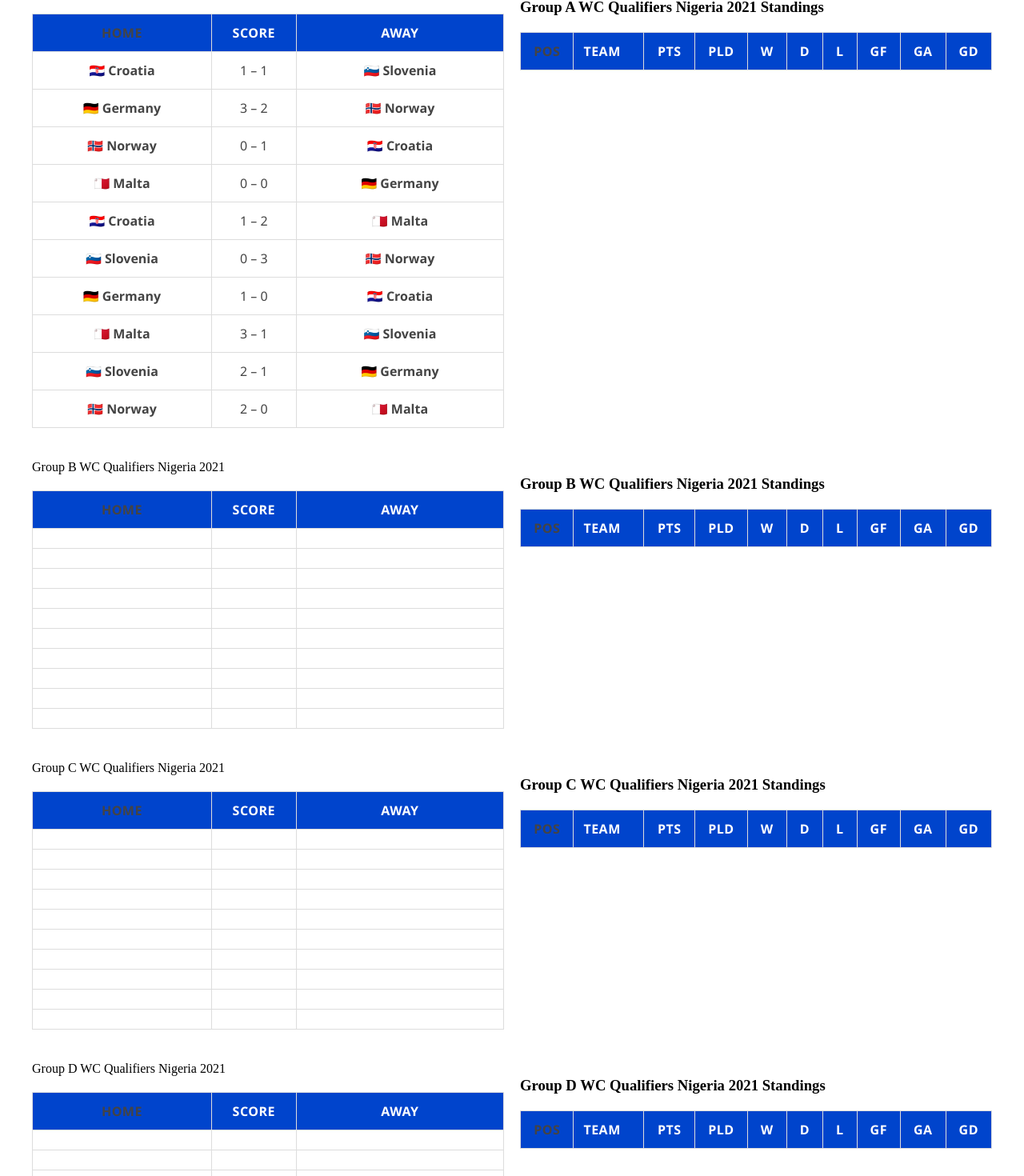
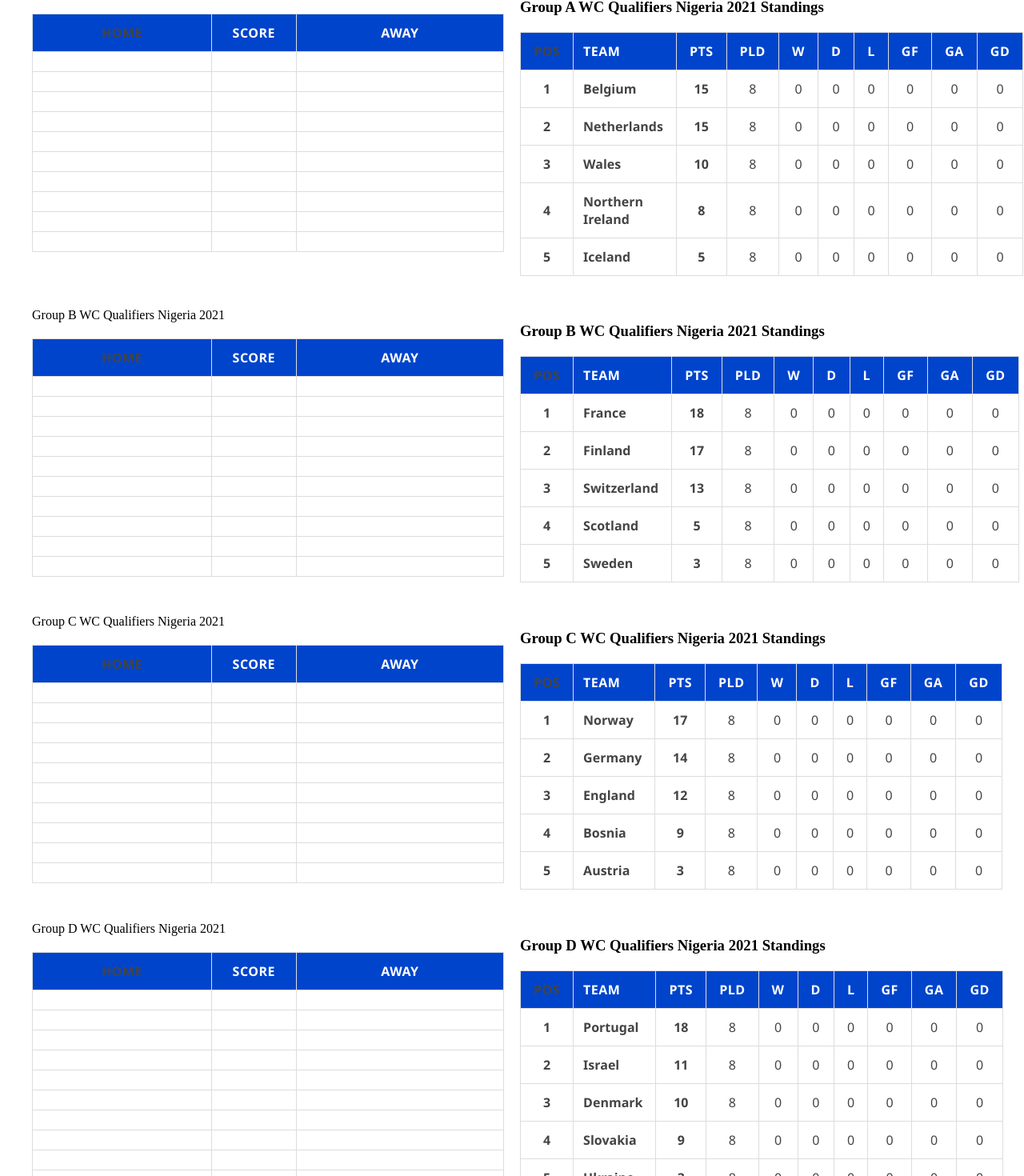
Before and after one commit to MarcusMachado15/whoisgonnawin-clean, a Next.js app: page / in a window 1280 px wide. Shown: the part 9745-11215 px from the top of the page at 80% size. Built offline with nearby package versions, Linux system fonts and the light colour scheme.

Commit message:
Atualiza jogos do Grupo A | Qualifiers Nigeria 2021

```diff
--- a/app/page.tsx
+++ b/app/page.tsx
@@ -236,16 +236,16 @@ const groupMatchesEurope: Record<string, Match[]> = {
     { home: '🇳🇴 Norway',        score: '2 – 0', away: '🇲🇹 Malta'        },
   ],
   'Group A WC Qualifiers Nigeria 2021':[
-    { home: '🇭🇷 Croatia',       score: '1 – 1', away: '🇸🇮 Slovenia'    },
-    { home: '🇩🇪 Germany',       score: '3 – 2', away: '🇳🇴 Norway'       },
-    { home: '🇳🇴 Norway',        score: '0 – 1', away: '🇭🇷 Croatia'     },
-    { home: '🇲🇹 Malta',         score: '0 – 0', away: '🇩🇪 Germany'     },
-    { home: '🇭🇷 Croatia',       score: '1 – 2', away: '🇲🇹 Malta'        },
-    { home: '🇸🇮 Slovenia',      score: '0 – 3', away: '🇳🇴 Norway'       },
-    { home: '🇩🇪 Germany',       score: '1 – 0', away: '🇭🇷 Croatia'     },
-    { home: '🇲🇹 Malta',         score: '3 – 1', away: '🇸🇮 Slovenia'    },
-    { home: '🇸🇮 Slovenia',      score: '2 – 1', away: '🇩🇪 Germany'     },
-    { home: '🇳🇴 Norway',        score: '2 – 0', away: '🇲🇹 Malta'        },
+    { home: '',       score: '', away: ''    },
+    { home: '',       score: '', away: ''       },
+    { home: '',        score: '', away: ''     },
+    { home: '',         score: '', away: ''     },
+    { home: '',       score: '', away: ''        },
+    { home: '',      score: '', away: ''       },
+    { home: '',       score: '', away: ''     },
+    { home: '',         score: '', away: ''    },
+    { home: '',      score: '', away: ''     },
+    { home: '',        score: '', away: ''        },
   ],
   'Group B WC Qualifiers Nigeria 2021':
   [{ home: '',       score: '', away: ''    },
@@ -400,6 +400,41 @@ const groupStandingsEurope: Record<string, Standing[]> = {
     { pos: 3, team: 'Norway',     played: 4, won: 2, draw: 0, lost: 2, gf:  7, ga:  4, gd: +3, pts:  6 },
     { pos: 4, team: 'Croatia',    played: 4, won: 1, draw: 1, lost: 2, gf:  3, ga:  4, gd: -1, pts:  4 },
     { pos: 5, team: 'Slovenia',   played: 4, won: 1, draw: 1, lost: 2, gf:  4, ga:  8, gd: -4, pts:  4 },
+  ],
+  'Group A WC Qualifiers Nigeria 2021': [
+    { pos: 1, team: 'Belgium',          played: 8, won: 0, draw: 0, lost: 0, gf: 0, ga: 0, gd: 0, pts: 15 },
+    { pos: 2, team: 'Netherlands',      played: 8, won: 0, draw: 0, lost: 0, gf: 0, ga: 0, gd: 0, pts: 15 },
+    { pos: 3, team: 'Wales',            played: 8, won: 0, draw: 0, lost: 0, gf: 0, ga: 0, gd: 0, pts: 10 },
+    { pos: 4, team: 'Northern Ireland', played: 8, won: 0, draw: 0, lost: 0, gf: 0, ga: 0, gd: 0, pts:  8 },
+    { pos: 5, team: 'Iceland',          played: 8, won: 0, draw: 0, lost: 0, gf: 0, ga: 0, gd: 0, pts:  5 },
+  ],
+  'Group B WC Qualifiers Nigeria 2021': [
+    { pos: 1, team: 'France',      played: 8, won: 0, draw: 0, lost: 0, gf: 0, ga: 0, gd: 0, pts: 18 },
+    { pos: 2, team: 'Finland',     played: 8, won: 0, draw: 0, lost: 0, gf: 0, ga: 0, gd: 0, pts: 17 },
+    { pos: 3, team: 'Switzerland', played: 8, won: 0, draw: 0, lost: 0, gf: 0, ga: 0, gd: 0, pts: 13 },
+    { pos: 4, team: 'Scotland',    played: 8, won: 0, draw: 0, lost: 0, gf: 0, ga: 0, gd: 0, pts:  5 },
+    { pos: 5, team: 'Sweden',      played: 8, won: 0, draw: 0, lost: 0, gf: 0, ga: 0, gd: 0, pts:  3 },
+  ],
+  'Group C WC Qualifiers Nigeria 2021': [
+    { pos: 1, team: 'Norway',   played: 8, won: 0, draw: 0, lost: 0, gf: 0, ga: 0, gd: 0, pts: 17 },
+    { pos: 2, team: 'Germany',  played: 8, won: 0, draw: 0, lost: 0, gf: 0, ga: 0, gd: 0, pts: 14 },
+    { pos: 3, team: 'England',  played: 8, won: 0, draw: 0, lost: 0, gf: 0, ga: 0, gd: 0, pts: 12 },
+    { pos: 4, team: 'Bosnia',   played: 8, won: 0, draw: 0, lost: 0, gf: 0, ga: 0, gd: 0, pts:  9 },
+    { pos: 5, team: 'Austria',  played: 8, won: 0, draw: 0, lost: 0, gf: 0, ga: 0, gd: 0, pts:  3 },
+  ],
+  'Group D WC Qualifiers Nigeria 2021': [
+    { pos: 1, team: 'Portugal', played: 8, won: 0, draw: 0, lost: 0, gf: 0, ga: 0, gd: 0, pts: 18 },
+    { pos: 2, team: 'Israel',   played: 8, won: 0, draw: 0, lost: 0, gf: 0, ga: 0, gd: 0, pts: 11 },
+    { pos: 3, team: 'Denmark',  played: 8, won: 0, draw: 0, lost: 0, gf: 0, ga: 0, gd: 0, pts: 10 },
+    { pos: 4, team: 'Slovakia', played: 8, won: 0, draw: 0, lost: 0, gf: 0, ga: 0, gd: 0, pts:  9 },
+    { pos: 5, team: 'Ukraine',  played: 8, won: 0, draw: 0, lost: 0, gf: 0, ga: 0, gd: 0, pts:  3 },
+  ],
+  'Group E WC Qualifiers Nigeria 2021': [
+    { pos: 1, team: 'Turkey',     played: 8, won: 0, draw: 0, lost: 0, gf: 0, ga: 0, gd: 0, pts: 16 },
+    { pos: 2, team: 'Italy',      played: 8, won: 0, draw: 0, lost: 0, gf: 0, ga: 0, gd: 0, pts: 15 },
+    { pos: 3, team: 'Serbia',     played: 8, won: 0, draw: 0, lost: 0, gf: 0, ga: 0, gd: 0, pts: 14 },
+    { pos: 4, team: 'Spain',      played: 8, won: 0, draw: 0, lost: 0, gf: 0, ga: 0, gd: 0, pts: 13 },
+    { pos: 5, team: 'Luxembourg', played: 8, won: 0, draw: 0, lost: 0, gf: 0, ga: 0, gd: 0, pts:  0 },
   ],
 
 };
```
